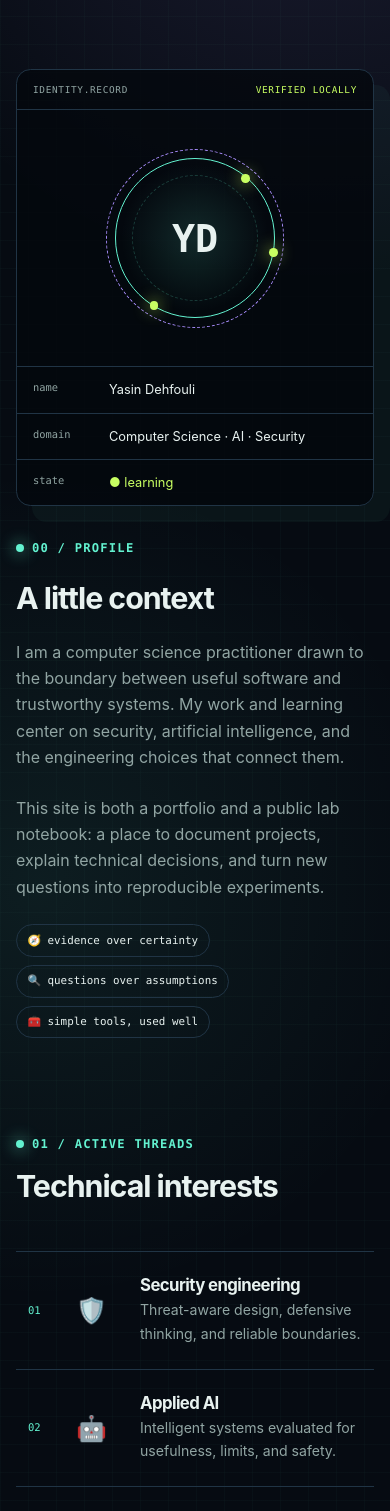
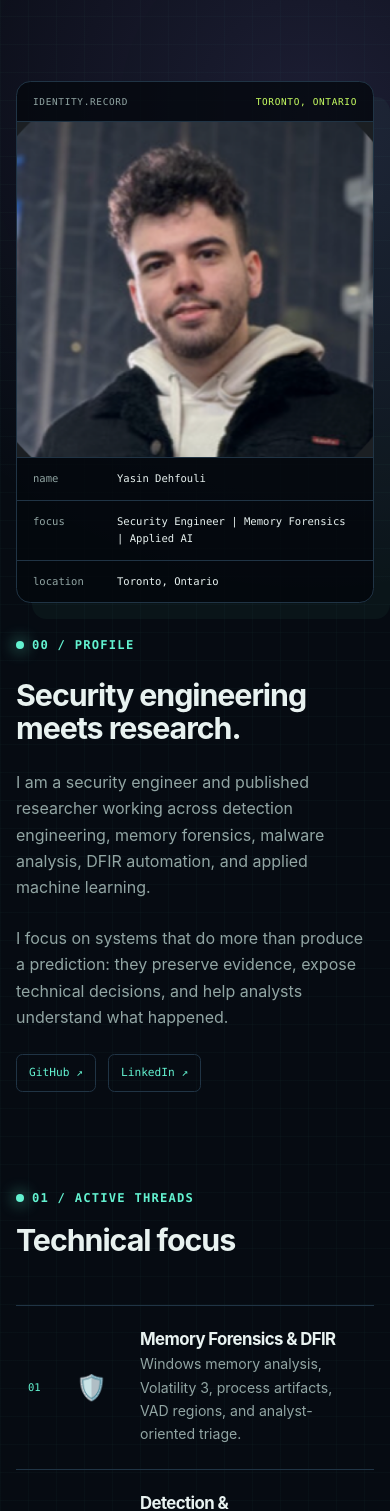
Before and after one commit to YaCnDehfuli/Website_Design, a Next.js app: page /about in a window 390 px wide. Shown: the part 432-1943 px from the top of the page. Built offline with nearby package versions, Linux system fonts and the light colour scheme.

Commit message:
feat(content): add verified profile and career history

```diff
--- a/src/app/about/page.module.css
+++ b/src/app/about/page.module.css
@@ -3,15 +3,16 @@
   gap: clamp(6rem, 12vw, 10rem);
 }
 
-.intro {
+.intro,
+.sectionLabel {
   display: grid;
   justify-items: start;
-  gap: var(--space-5);
+  gap: var(--space-4);
 }
 
 .intro h1 {
   position: relative;
-  max-width: 11ch;
+  max-width: 12ch;
 }
 
 .intro h1::after {
@@ -24,7 +25,7 @@
   display: grid;
   align-items: start;
   gap: clamp(2rem, 7vw, 6rem);
-  grid-template-columns: minmax(17rem, 0.7fr) minmax(0, 1.3fr);
+  grid-template-columns: minmax(18rem, 0.72fr) minmax(0, 1.28fr);
 }
 
 .identityCard {
@@ -52,84 +53,50 @@
 }
 
 .avatar {
-  display: grid;
   position: relative;
-  width: 10rem;
-  height: 10rem;
-  place-items: center;
-  margin: var(--space-7) auto;
-  border: 1px solid var(--color-cyan);
-  border-radius: 50%;
-  background: radial-gradient(circle, rgb(99 242 208 / 14%), transparent 66%);
-  color: var(--color-text);
-  font-family: var(--font-mono);
-  font-size: 2.4rem;
-  font-weight: 800;
+  aspect-ratio: 434 / 410;
+  overflow: hidden;
+  border-bottom: 1px solid var(--color-line);
+  background: var(--color-panel);
 }
 
-.avatar::before,
-.avatar::after {
-  position: absolute;
-  border: 1px dashed var(--color-violet);
-  border-radius: 50%;
-  content: "";
-  inset: -0.65rem;
+.avatar img {
+  object-fit: cover;
 }
 
-.avatar::after {
-  border-color: rgb(99 242 208 / 20%);
-  inset: 1rem;
-}
-
-.avatar i {
-  position: absolute;
-  width: 0.55rem;
-  height: 0.55rem;
-  border-radius: 50%;
-  background: var(--color-lime);
-  box-shadow: 0 0 1rem var(--color-lime);
-}
-
-.avatar i:nth-of-type(1) {
-  top: 0.9rem;
-  right: 1.5rem;
-}
-
-.avatar i:nth-of-type(2) {
-  right: -0.25rem;
-  bottom: 3.8rem;
-}
-
-.avatar i:nth-of-type(3) {
-  bottom: 0.45rem;
-  left: 2.1rem;
-}
-
-.identityCard dl {
+.identityCard dl,
+.educationGrid dl {
   margin: 0;
 }
 
 .identityCard dl div {
   display: grid;
   padding: var(--space-3) var(--space-4);
-  border-top: 1px solid var(--color-line);
+  border-bottom: 1px solid var(--color-line);
   gap: var(--space-3);
-  grid-template-columns: 4rem 1fr;
+  grid-template-columns: 4.5rem 1fr;
 }
 
-.identityCard dt {
-  color: var(--color-muted);
-  font-family: var(--font-mono);
-  font-size: 0.65rem;
+.identityCard dl div:last-child {
+  border-bottom: 0;
 }
 
-.identityCard dd {
-  margin: 0;
-  font-size: 0.8rem;
+.identityCard dt,
+.identityCard dd,
+.educationGrid dt,
+.educationGrid dd {
+  font-family: var(--font-mono);
+  font-size: 0.66rem;
 }
 
-.online {
-  color: var(--color-lime);
+.identityCard dt,
+.educationGrid dt {
+  color: var(--color-muted);
+}
+
+.identityCard dd,
+.educationGrid dd {
+  margin: 0;
 }
 
 .biography {
@@ -143,30 +110,31 @@
   font-size: clamp(1rem, 2vw, 1.16rem);
 }
 
-.values {
+.socialLinks {
   display: flex;
   flex-wrap: wrap;
-  gap: var(--space-2);
+  gap: var(--space-3);
 }
 
-.values span {
-  padding: 0.4rem 0.65rem;
+.socialLinks a {
+  padding: 0.55rem 0.75rem;
   border: 1px solid var(--color-line);
-  border-radius: 100vw;
-  color: var(--color-text);
+  border-radius: var(--radius-sm);
+  color: var(--color-cyan);
   font-family: var(--font-mono);
-  font-size: 0.68rem;
+  font-size: 0.7rem;
+  text-decoration: none;
+}
+
+.socialLinks a:hover {
+  border-color: var(--color-cyan);
 }
 
 .interests,
-.history {
+.history,
+.education {
   display: grid;
   gap: var(--space-7);
-}
-
-.sectionLabel {
-  display: grid;
-  gap: var(--space-4);
 }
 
 .interestList {
@@ -182,8 +150,7 @@
   grid-template-columns: 2rem 3rem 1fr;
 }
 
-.interestIndex,
-.fileName {
+.interestIndex {
   color: var(--color-cyan);
   font-family: var(--font-mono);
   font-size: 0.66rem;
@@ -197,52 +164,155 @@
   margin-bottom: var(--space-1);
 }
 
-.interestList p {
+.interestList p,
+.summary,
+.educationGrid article > p:not(.dateRange) {
   color: var(--color-muted);
   font-size: 0.88rem;
 }
 
-.historyColumns {
+.experienceList {
+  padding: 0;
+  border-top: 1px solid var(--color-line);
+  margin: 0;
+  list-style: none;
+}
+
+.experienceList > li {
+  border-bottom: 1px solid var(--color-line);
+}
+
+.experienceList article {
   display: grid;
-  gap: var(--space-5);
+  grid-template-columns: 4.5rem 1fr;
+}
+
+.timelineMarker {
+  display: grid;
+  place-items: start center;
+  padding-top: var(--space-6);
+  border-right: 1px solid var(--color-line);
+  color: var(--color-cyan);
+  font-family: var(--font-mono);
+  font-size: 0.68rem;
+}
+
+.experienceBody {
+  display: grid;
+  padding: var(--space-6);
+  gap: var(--space-4);
+}
+
+.experienceHeader {
+  display: flex;
+  align-items: flex-start;
+  justify-content: space-between;
+  gap: var(--space-4);
+}
+
+.experienceHeader > div p {
+  margin-top: var(--space-1);
+  color: var(--color-violet);
+  font-size: 0.82rem;
+}
+
+.dateRange {
+  color: var(--color-lime);
+  font-family: var(--font-mono);
+  font-size: 0.65rem;
+  white-space: nowrap;
+}
+
+.highlights {
+  display: grid;
+  padding: 0;
+  margin: 0;
+  gap: var(--space-2);
+  list-style: none;
+}
+
+.highlights li {
+  position: relative;
+  padding-left: 1.2rem;
+  color: var(--color-muted);
+  font-size: 0.82rem;
+}
+
+.highlights li::before {
+  position: absolute;
+  left: 0;
+  color: var(--color-cyan);
+  content: "▹";
+}
+
+.assignments {
+  padding: var(--space-4);
+  border: 1px solid var(--color-line);
+  border-radius: var(--radius-sm);
+  background: rgb(11 20 32 / 55%);
+}
+
+.assignments h4 {
+  margin: 0 0 var(--space-3);
+  color: var(--color-text);
+  font-family: var(--font-mono);
+  font-size: 0.7rem;
+  letter-spacing: 0.04em;
+  text-transform: uppercase;
+}
+
+.assignments ul {
+  display: grid;
+  padding: 0;
+  margin: 0;
+  gap: var(--space-3);
+  list-style: none;
+}
+
+.assignments li p {
+  display: flex;
+  justify-content: space-between;
+  gap: var(--space-3);
+}
+
+.assignments strong {
+  font-size: 0.78rem;
+}
+
+.assignments span,
+.assignments small {
+  color: var(--color-muted);
+  font-family: var(--font-mono);
+  font-size: 0.61rem;
+}
+
+.assignments small {
+  display: block;
+  margin-top: var(--space-1);
+}
+
+.educationGrid {
+  display: grid;
+  gap: var(--space-4);
   grid-template-columns: 1fr 1fr;
 }
 
-.historyList {
-  overflow: hidden;
+.educationGrid article {
+  display: grid;
+  padding: var(--space-6);
   border: 1px solid var(--color-line);
-  border-radius: var(--radius-sm);
-  background: rgb(11 20 32 / 60%);
+  border-radius: var(--radius-md);
+  background: linear-gradient(145deg, rgb(16 29 43 / 72%), rgb(3 7 12 / 70%));
+  gap: var(--space-3);
 }
 
-.fileName {
-  padding: var(--space-3) var(--space-4);
-  border-bottom: 1px solid var(--color-line);
+.educationGrid dl {
+  display: flex;
+  gap: var(--space-2);
 }
 
-.emptyState {
-  display: flex;
-  align-items: flex-start;
-  min-height: 8rem;
-  padding: var(--space-5);
-  gap: var(--space-3);
-  color: var(--color-muted);
-}
-
-.emptyState > span {
-  color: var(--color-amber);
-  font-family: var(--font-mono);
-}
-
-.emptyState small {
-  display: block;
-  margin-top: var(--space-2);
-  font-family: var(--font-mono);
-  font-size: 0.66rem;
-}
-
-.historyList ol {
-  margin: 0;
+.educationGrid dd {
+  color: var(--color-lime);
 }
 
 @keyframes blink {
@@ -253,11 +323,31 @@
 
 @media (max-width: 48rem) {
   .profile,
-  .historyColumns {
+  .educationGrid {
     grid-template-columns: 1fr;
   }
 
   .identityCard {
-    max-width: 24rem;
+    max-width: 26rem;
+  }
+
+  .experienceHeader,
+  .assignments li p {
+    align-items: flex-start;
+    flex-direction: column;
+  }
+
+  .dateRange {
+    white-space: normal;
   }
 }
+
+@media (max-width: 32rem) {
+  .experienceList article {
+    grid-template-columns: 2.5rem 1fr;
+  }
+
+  .experienceBody {
+    padding: var(--space-5) var(--space-4);
+  }
+}
--- a/src/app/about/page.tsx
+++ b/src/app/about/page.tsx
@@ -1,11 +1,12 @@
 import type { Metadata } from "next";
+import Image from "next/image";
 import { education, experience } from "@/content/career";
 import { profile } from "@/content/profile";
 import styles from "./page.module.css";
 
 export const metadata: Metadata = {
   title: "About",
-  description: `About ${profile.name}, experience, education, and technical interests.`,
+  description: `About ${profile.name}, security engineering experience, research, and education.`,
 };
 
 export default function AboutPage() {
@@ -14,26 +15,26 @@ export default function AboutPage() {
       <header className={styles.intro}>
         <p className="section-kicker">/about/whoami</p>
         <h1>
-          Human behind
-          <br /> the terminal.
+          Evidence before
+          <br /> abstraction.
         </h1>
-        <p className="lede">
-          Curiosity is the root process. Everything else—code, experiments, and documentation—is how
-          I inspect what it discovers.
-        </p>
+        <p className="lede">{profile.introduction}</p>
       </header>
 
       <section className={styles.profile} aria-labelledby="profile-title">
         <aside className={styles.identityCard}>
           <div className={styles.cardBar}>
             <span>IDENTITY.record</span>
-            <span>verified locally</span>
+            <span>{profile.location}</span>
           </div>
-          <div className={styles.avatar} aria-hidden="true">
-            <span>YD</span>
-            <i />
-            <i />
-            <i />
+          <div className={styles.avatar}>
+            <Image
+              src={profile.image.src}
+              alt={profile.image.alt}
+              fill
+              priority
+              sizes="(max-width: 48rem) 14rem, 18rem"
+            />
           </div>
           <dl>
             <div>
@@ -41,26 +42,28 @@ export default function AboutPage() {
               <dd>{profile.name}</dd>
             </div>
             <div>
-              <dt>domain</dt>
-              <dd>{profile.role}</dd>
+              <dt>focus</dt>
+              <dd>{profile.professionalHeadline}</dd>
             </div>
             <div>
-              <dt>state</dt>
-              <dd className={styles.online}>● learning</dd>
+              <dt>location</dt>
+              <dd>{profile.location}</dd>
             </div>
           </dl>
         </aside>
 
         <div className={styles.biography}>
           <p className="section-kicker">00 / profile</p>
-          <h2 id="profile-title">A little context</h2>
+          <h2 id="profile-title">Security engineering meets research.</h2>
           {profile.biography.map((paragraph) => (
             <p key={paragraph}>{paragraph}</p>
           ))}
-          <div className={styles.values}>
-            <span>🧭 evidence over certainty</span>
-            <span>🔍 questions over assumptions</span>
-            <span>🧰 simple tools, used well</span>
+          <div className={styles.socialLinks}>
+            {profile.socialLinks.map((link) => (
+              <a href={link.href} key={link.label} target="_blank" rel="noreferrer">
+                {link.label} <span aria-hidden="true">↗</span>
+              </a>
+            ))}
           </div>
         </div>
       </section>
@@ -68,7 +71,7 @@ export default function AboutPage() {
       <section className={styles.interests} aria-labelledby="interests-title">
         <div className={styles.sectionLabel}>
           <p className="section-kicker">01 / active threads</p>
-          <h2 id="interests-title">Technical interests</h2>
+          <h2 id="interests-title">Technical focus</h2>
         </div>
         <div className={styles.interestList}>
           {profile.focusAreas.map((area, index) => (
@@ -86,56 +89,81 @@ export default function AboutPage() {
         </div>
       </section>
 
-      <section className={styles.history} aria-labelledby="history-title">
+      <section className={styles.history} aria-labelledby="experience-title">
         <div className={styles.sectionLabel}>
-          <p className="section-kicker">02 / history</p>
-          <h2 id="history-title">Experience & education</h2>
+          <p className="section-kicker">02 / experience.log</p>
+          <h2 id="experience-title">Experience</h2>
         </div>
-        <div className={styles.historyColumns}>
-          <HistoryList
-            title="experience.log"
-            entries={experience}
-            emptyLabel="experience"
-            getTitle={(entry) => entry.role}
-          />
-          <HistoryList
-            title="education.log"
-            entries={education}
-            emptyLabel="education"
-            getTitle={(entry) => entry.credential}
-          />
+        <ol className={styles.experienceList}>
+          {experience.map((entry, index) => (
+            <li key={`${entry.organization}-${entry.role}`}>
+              <article>
+                <div className={styles.timelineMarker} aria-hidden="true">
+                  {String(index + 1).padStart(2, "0")}
+                </div>
+                <div className={styles.experienceBody}>
+                  <div className={styles.experienceHeader}>
+                    <div>
+                      <h3>{entry.role}</h3>
+                      <p>{entry.organization}</p>
+                    </div>
+                    <p className={styles.dateRange}>
+                      <time>{entry.startDate}</time> — <time>{entry.endDate}</time>
+                    </p>
+                  </div>
+                  <p className={styles.summary}>{entry.summary}</p>
+                  <ul className={styles.highlights}>
+                    {entry.highlights.map((highlight) => (
+                      <li key={highlight}>{highlight}</li>
+                    ))}
+                  </ul>
+                  {entry.assignments && (
+                    <div className={styles.assignments}>
+                      <h4>Selected teaching assignments</h4>
+                      <ul>
+                        {entry.assignments.map((assignment) => (
+                          <li key={`${assignment.startDate}-${assignment.title}`}>
+                            <p>
+                              <strong>{assignment.title}</strong>
+                              <span>
+                                {assignment.startDate}–{assignment.endDate}
+                              </span>
+                            </p>
+                            <small>{assignment.topics}</small>
+                          </li>
+                        ))}
+                      </ul>
+                    </div>
+                  )}
+                </div>
+              </article>
+            </li>
+          ))}
+        </ol>
+      </section>
+
+      <section className={styles.education} aria-labelledby="education-title">
+        <div className={styles.sectionLabel}>
+          <p className="section-kicker">03 / education.log</p>
+          <h2 id="education-title">Education</h2>
+        </div>
+        <div className={styles.educationGrid}>
+          {education.map((entry) => (
+            <article key={entry.institution}>
+              <p className={styles.dateRange}>
+                {entry.startDate} — {entry.endDate}
+              </p>
+              <h3>{entry.credential}</h3>
+              <p>{entry.institution}</p>
+              {entry.field && <p>{entry.field}</p>}
+              <dl>
+                <dt>GPA</dt>
+                <dd>{entry.gpa}</dd>
+              </dl>
+            </article>
+          ))}
         </div>
       </section>
     </div>
   );
 }
-
-type HistoryListProps<Entry> = Readonly<{
-  title: string;
-  entries: readonly Entry[];
-  emptyLabel: string;
-  getTitle: (entry: Entry) => string;
-}>;
-
-function HistoryList<Entry>({ title, entries, emptyLabel, getTitle }: HistoryListProps<Entry>) {
-  return (
-    <div className={styles.historyList}>
-      <p className={styles.fileName}>{title}</p>
-      {entries.length === 0 ? (
-        <div className={styles.emptyState}>
-          <span aria-hidden="true">[ ]</span>
-          <p>
-            Verified {emptyLabel} entries are being prepared.
-            <small>No placeholder credentials inserted.</small>
-          </p>
-        </div>
-      ) : (
-        <ol>
-          {entries.map((entry) => (
-            <li key={getTitle(entry)}>{getTitle(entry)}</li>
-          ))}
-        </ol>
-      )}
-    </div>
-  );
-}
--- a/src/app/page.tsx
+++ b/src/app/page.tsx
@@ -17,7 +17,7 @@ export default function Home() {
           <h1 id="hero-title">
             Hello, I&apos;m <span>Yasin.</span>
           </h1>
-          <p className={styles.role}>{profile.role}</p>
+          <p className={styles.role}>{profile.professionalHeadline}</p>
           <p className="lede">{profile.introduction}</p>
           <div className={styles.actions}>
             <Link className={styles.primaryAction} href="/projects">
--- a/src/content/career.ts
+++ b/src/content/career.ts
@@ -1,7 +1,128 @@
 import type { EducationEntry, ExperienceEntry } from "./types";
 
-// Add entries only when the public wording and dates have been verified.
-export const experience: readonly ExperienceEntry[] = [];
+export const experience: readonly ExperienceEntry[] = [
+  {
+    organization: "Hadeth",
+    role: "Security Engineer",
+    startDate: "March 2025",
+    endDate: "April 2026",
+    summary:
+      "Worked across detection engineering, security telemetry, vulnerability management, incident response, endpoint security, identity security, and practical validation of defensive controls.",
+    highlights: [
+      "Expanded managed-device coverage from 24% to 95%, reaching 20 of 21 devices.",
+      "Developed 9 detection rules and validated defensive coverage through 23 adversary simulations.",
+      "Reduced recurring alert volume by 38% through rule and workflow refinement.",
+      "Documented and triaged 42 vulnerability findings.",
+      "Supported investigation and response activities across 8 security incidents.",
+    ],
+  },
+  {
+    organization: "Behaviour-Centric Cybersecurity Center, York University",
+    role: "Cybersecurity & AI Researcher",
+    startDate: "September 2023",
+    endDate: "November 2025",
+    summary:
+      "Conducted research at the intersection of memory forensics, malware analysis, applied machine learning, forensic datasets, and explainable detection.",
+    highlights: [
+      "Developed VADViT, a Vision Transformer framework for malicious-process detection and explainable VAD-region attribution.",
+      "Designed memory-extraction and preprocessing pipelines using Volatility 3, Python, multiprocessing, entropy analysis, and Markov byte-transition representations.",
+      "Contributed to the BCCC-MalMem-SnapLog-2025 data-generation and evidence-capture workflow.",
+      "Co-authored peer-reviewed research in ACM Computing Surveys and the Journal of Information Security and Applications.",
+    ],
+  },
+  {
+    organization: "Behaviour-Centric Cybersecurity Center, York University",
+    role: "Research Assistant",
+    startDate: "May 2025",
+    endDate: "September 2025",
+    summary:
+      "Developed VolMemLyzer, a Python framework for repeatable memory-forensics extraction, structured feature generation, and analyst-oriented triage.",
+    highlights: [
+      "Developed modular runner, pipeline, registry, extraction, conversion, and analysis components over Volatility 3.",
+      "Implemented cached and parallel plugin execution with timeout handling, deterministic artifact naming, and structured failure reporting.",
+      "Produced normalized JSON, JSONL, and CSV artifacts for forensic and machine-learning workflows.",
+      "Built registry-driven extraction across process, registry, network, VAD, service, thread, module, DLL, handle, and kernel artifacts.",
+    ],
+  },
+  {
+    organization: "York University",
+    role: "Teaching Assistant",
+    startDate: "September 2023",
+    endDate: "April 2026",
+    summary:
+      "Supported undergraduate teaching across security, artificial intelligence, Linux tooling, C, assembly, Bash, and logic programming.",
+    highlights: [
+      "Taught foundational defensive-security topics including RSA, hashing, network security, and malware.",
+      "Supported practical instruction across Linux permissions, Bash scripting, C, assembly, artificial intelligence, and logic inference.",
+    ],
+    assignments: [
+      {
+        startDate: "September 2023",
+        endDate: "December 2023",
+        title: "Software Tools",
+        topics: "Linux, Bash, and C",
+      },
+      {
+        startDate: "January 2024",
+        endDate: "May 2024",
+        title: "Software Tools",
+        topics: "Linux fundamentals, permissions, Bash scripting, and core Linux concepts",
+      },
+      {
+        startDate: "September 2024",
+        endDate: "December 2024",
+        title: "Introduction to Artificial Intelligence and Logic Programming",
+        topics: "AI concepts, machine learning, logic programming, and inference",
+      },
+      {
+        startDate: "January 2025",
+        endDate: "May 2025",
+        title: "Introduction to Security",
+        topics: "RSA, hashing, network security, malware, and foundational defensive concepts",
+      },
+      {
+        startDate: "September 2025",
+        endDate: "December 2025",
+        title: "Systems Programming",
+        topics: "C programming, assembly programming, and Bash scripting",
+      },
+      {
+        startDate: "January 2026",
+        endDate: "April 2026",
+        title: "Introduction to Security",
+        topics: "RSA, hashing, network security, malware, and foundational defensive concepts",
+      },
+    ],
+  },
+  {
+    organization: "noICT",
+    role: "AI Software Engineer",
+    startDate: "April 2021",
+    endDate: "August 2022",
+    summary:
+      "Developed smart-home and voice-assistant software connecting speech recognition, command interpretation, Python services, Raspberry Pi systems, Arduino devices, and embedded communication.",
+    highlights: [
+      "Delivered more than 10 speech-to-command and smart-home features.",
+      "Reduced misrouted commands by 21%.",
+      "Developed speech-to-command workflows involving recognition, interpretation, intent or entity processing, and user feedback.",
+      "Worked across Python, C/C++, Raspberry Pi, Arduino, I2C communication, and infrared remote-control workflows.",
+    ],
+  },
+];
 
-// Education remains source-controlled content rather than database data.
-export const education: readonly EducationEntry[] = [];
+export const education: readonly EducationEntry[] = [
+  {
+    institution: "York University",
+    credential: "M.Sc. Computer Science",
+    startDate: "September 2023",
+    endDate: "May 2025",
+    gpa: "3.9/4.0",
+  },
+  {
+    institution: "Amirkabir University of Technology",
+    credential: "B.A.Sc. Electrical & Computer Engineering",
+    startDate: "September 2017",
+    endDate: "August 2022",
+    gpa: "3.84/4.0",
+  },
+];
--- a/src/content/profile.ts
+++ b/src/content/profile.ts
@@ -3,41 +3,51 @@ import type { Profile } from "./types";
 export const profile = {
   name: "Yasin Dehfouli",
   shortName: "YD",
-  role: "Computer Science · AI · Security",
+  professionalHeadline: "Security Engineer | Memory Forensics | Applied AI",
+  location: "Toronto, Ontario",
   introduction:
-    "I explore how intelligent systems are built, tested, and secured—from software boundaries to the behavior hiding inside data.",
+    "I build security tools and research systems that turn volatile-memory evidence into explainable detections, analyst-ready artifacts, and reproducible experiments.",
   biography: [
-    "I am a computer science practitioner drawn to the boundary between useful software and trustworthy systems. My work and learning center on security, artificial intelligence, and the engineering choices that connect them.",
-    "This site is both a portfolio and a public lab notebook: a place to document projects, explain technical decisions, and turn new questions into reproducible experiments.",
+    "I am a security engineer and published researcher working across detection engineering, memory forensics, malware analysis, DFIR automation, and applied machine learning.",
+    "I focus on systems that do more than produce a prediction: they preserve evidence, expose technical decisions, and help analysts understand what happened.",
   ],
-  email: "mryd71114@gmail.com",
+  githubUrl: "https://github.com/YaCnDehfuli",
+  linkedInUrl: "https://www.linkedin.com/in/yasindehfuli/",
+  image: {
+    src: "/profile/yasin-dehfouli.png",
+    alt: "Portrait of Yasin Dehfouli",
+  },
   socialLinks: [
     { label: "GitHub", href: "https://github.com/YaCnDehfuli" },
-    { label: "Email", href: "mailto:mryd71114@gmail.com" },
+    { label: "LinkedIn", href: "https://www.linkedin.com/in/yasindehfuli/" },
   ],
   focusAreas: [
     {
       emoji: "🛡️",
-      title: "Security engineering",
-      description: "Threat-aware design, defensive thinking, and reliable boundaries.",
+      title: "Memory Forensics & DFIR",
+      description:
+        "Windows memory analysis, Volatility 3, process artifacts, VAD regions, and analyst-oriented triage.",
       signal: "cyan",
     },
     {
-      emoji: "🤖",
-      title: "Applied AI",
-      description: "Intelligent systems evaluated for usefulness, limits, and safety.",
+      emoji: "📡",
+      title: "Detection & Security Engineering",
+      description:
+        "Telemetry coverage, detection rules, adversary simulations, vulnerability analysis, and incident workflows.",
       signal: "lime",
     },
     {
-      emoji: "🧠",
-      title: "Computer science",
-      description: "Algorithms, data structures, and the ideas beneath working code.",
+      emoji: "🤖",
+      title: "Applied AI for Malware Analysis",
+      description:
+        "Vision Transformers, graph representations, explainability, malware classification, and forensic datasets.",
       signal: "violet",
     },
     {
-      emoji: "🕸️",
-      title: "Networks & systems",
-      description: "How components communicate, fail, and recover under pressure.",
+      emoji: "🧪",
+      title: "Research Software Engineering",
+      description:
+        "Python tooling, reproducible experiments, structured pipelines, concurrency, testing, and technical communication.",
       signal: "amber",
     },
   ],
```
Also changed, not shown: src/app/contact/page.tsx (+24 -11 lines), src/content/types.ts (+21 -6 lines), public/profile/yasin-dehfouli.png (added).
